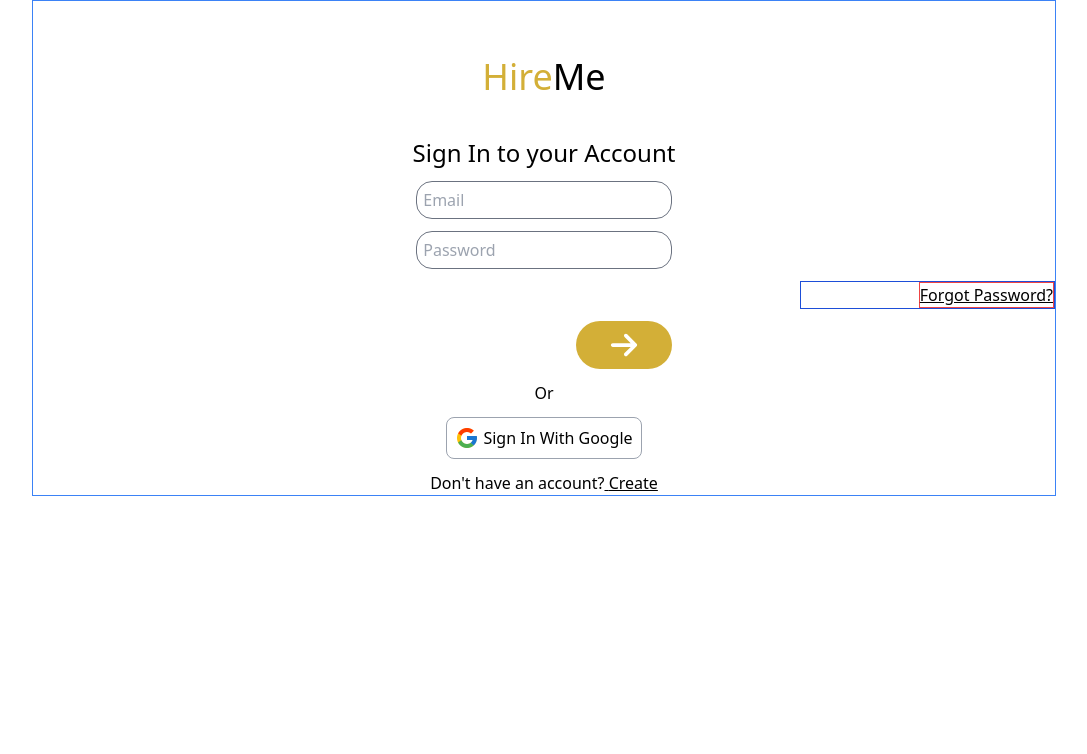
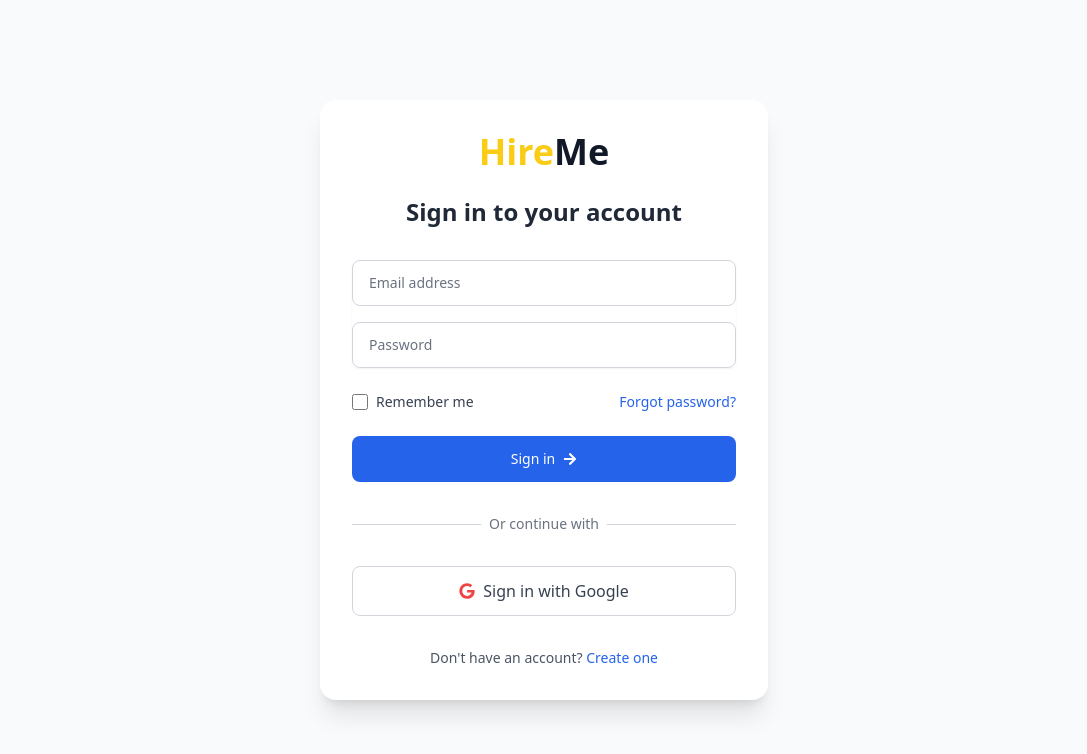
Before and after one commit to gautamalish/FinalYearProject, a React (Vite) app in the folder client/: page /signin in a window 1280 px wide. Shown: the top 754 px of the page, without its empty margins (96-1183 px from the left). Built offline with nearby package versions, Linux system fonts and the light colour scheme; no server answers.

Commit message:
Signin with better visuals

```diff
--- a/client/src/pages/SignIn.jsx
+++ b/client/src/pages/SignIn.jsx
@@ -1,105 +1,205 @@
 import React, { useState } from "react";
-import { FaArrowRight } from "react-icons/fa6";
-import googleIcon from "../assets/googleIcon.png";
-import "firebase/auth";
+import { FaArrowRight, FaGoogle } from "react-icons/fa";
+import { useNavigate } from "react-router-dom";
+import { auth } from "../config/firebase-config";
 import {
   getAuth,
   GoogleAuthProvider,
   signInWithEmailAndPassword,
   signInWithPopup,
 } from "firebase/auth";
-import { useNavigate } from "react-router-dom";
-import { auth } from "../config/firebase-config";
+
 const SignIn = () => {
   const navigate = useNavigate();
   const [formData, setFormData] = useState({ email: "", password: "" });
+  const [isLoading, setIsLoading] = useState(false);
+  const [googleLoading, setGoogleLoading] = useState(false);
+  const [error, setError] = useState("");
+
   function handleInputChange(e) {
     const { name, value } = e.target;
     setFormData((prev) => ({ ...prev, [name]: value }));
   }
+
   const loginWithGoogle = () => {
+    setGoogleLoading(true);
+    setError("");
     const auth = getAuth();
     const provider = new GoogleAuthProvider();
+
     signInWithPopup(auth, provider)
-      .then((result) => {
-        console.log("User signed in: ", result.user);
+      .then(() => {
         navigate("/");
       })
       .catch((error) => {
-        console.error("Error during sign-in ", error.message);
+        if (
+          error.code !== "auth/cancelled-popup-request" &&
+          error.code !== "auth/popup-closed-by-user"
+        ) {
+          setError(error.message);
+        }
+      })
+      .finally(() => {
+        setGoogleLoading(false);
       });
   };
 
   async function handleSubmit(e) {
     e.preventDefault();
+    setIsLoading(true);
+    setError("");
     try {
       await signInWithEmailAndPassword(auth, formData.email, formData.password);
-      console.log("User Logged In Successfully");
       navigate("/");
     } catch (error) {
-      console.log(error.message);
+      setError(error.message);
+    } finally {
+      setIsLoading(false);
     }
   }
+
   return (
-    <div className="m-auto w-4/5 border border-blue-500 flex items-center flex-col ">
-      <div className="mt-14">
-        <h1 className="text-4xl flex justify-center items-center">
-          <span className="text-gold">Hire</span>Me
+    <div className="min-h-screen flex items-center justify-center bg-gray-50 py-12 px-4 sm:px-6 lg:px-8">
+      <div className="max-w-md w-full bg-white rounded-2xl shadow-xl overflow-hidden p-8 space-y-8">
+        {/* Logo Header */}
+        <div className="text-center">
+          <h1 className="text-4xl font-bold text-gray-900">
+            <span className="text-yellow-400">Hire</span>Me
           </h1>
-        <h3 className="text-2xl mt-10">Sign In to your Account</h3>
+          <h2 className="mt-6 text-2xl font-semibold text-gray-800">
+            Sign in to your account
+          </h2>
         </div>
-      <form className="w-full">
-        <div className="flex flex-col items-center gap-3 mt-3 w-full">
+
+        {/* Error Message */}
+        {error && (
+          <div className="bg-red-50 text-red-600 p-3 rounded-lg text-sm">
+            {error}
+          </div>
+        )}
+
+        {/* Form */}
+        <form className="mt-8 space-y-6" onSubmit={handleSubmit}>
+          <div className="rounded-md shadow-sm space-y-4">
+            <div>
+              <label htmlFor="email" className="sr-only">
+                Email address
+              </label>
               <input
-            type="text"
-            placeholder="Email"
-            className="border border-gray-500 rounded-2xl p-1.5 w-3/12 max-md:w-full"
+                id="email"
                 name="email"
+                type="email"
+                autoComplete="email"
+                required
+                className="appearance-none relative block w-full px-4 py-3 border border-gray-300 placeholder-gray-500 text-gray-900 rounded-lg focus:outline-none focus:ring-2 focus:ring-blue-500 focus:border-blue-500 focus:z-10 sm:text-sm"
+                placeholder="Email address"
                 value={formData.email}
                 onChange={handleInputChange}
               />
+            </div>
+            <div>
+              <label htmlFor="password" className="sr-only">
+                Password
+              </label>
               <input
-            type="text"
+                id="password"
+                name="password"
+                type="password"
+                autoComplete="current-password"
+                required
+                className="appearance-none relative block w-full px-4 py-3 border border-gray-300 placeholder-gray-500 text-gray-900 rounded-lg focus:outline-none focus:ring-2 focus:ring-blue-500 focus:border-blue-500 focus:z-10 sm:text-sm"
                 placeholder="Password"
-            className="border border-gray-500 rounded-2xl p-1.5 w-3/12 max-md:w-full"
-            name="password"
                 value={formData.password}
                 onChange={handleInputChange}
               />
             </div>
-      </form>
-      <div className="max-md:w-1/2 w-1/4 items-center justify-end mt-3 border border-blue-700 relative flex ml-auto">
-        <p className="underline cursor-pointer border border-red-500">
-          Forgot Password?
-        </p>
           </div>
-      <div className="max-md:w-full w-1/4 flex justify-end mt-3">
+
+          <div className="flex items-center justify-between">
+            <div className="flex items-center">
+              <input
+                id="remember-me"
+                name="remember-me"
+                type="checkbox"
+                className="h-4 w-4 text-blue-600 focus:ring-blue-500 border-gray-300 rounded"
+              />
+              <label
+                htmlFor="remember-me"
+                className="ml-2 block text-sm text-gray-700"
+              >
+                Remember me
+              </label>
+            </div>
+
+            <div className="text-sm">
               <button
-          className="bg-gold w-24 h-12 rounded-3xl flex justify-center items-center"
-          onClick={handleSubmit}
+                type="button"
+                className="font-medium text-blue-600 hover:text-blue-500"
+                onClick={() => navigate("/forgot-password")}
               >
-          <FaArrowRight size={30} color="white" />
+                Forgot password?
               </button>
             </div>
-      <div className="mt-3">
-        <p className="flex justify-center">Or</p>
+          </div>
+
+          <div>
             <button
-          className="border border-gray-400 rounded-lg flex items-center gap-1 p-2 m-auto mt-3"
+              type="submit"
+              disabled={isLoading}
+              className="group relative w-full flex justify-center items-center py-3 px-4 border border-transparent text-sm font-medium rounded-lg text-white bg-blue-600 hover:bg-blue-700 focus:outline-none focus:ring-2 focus:ring-offset-2 focus:ring-blue-500 transition-colors duration-300"
+            >
+              {isLoading ? (
+                "Signing in..."
+              ) : (
+                <>
+                  Sign in
+                  <FaArrowRight className="ml-2" />
+                </>
+              )}
+            </button>
+          </div>
+        </form>
+
+        {/* Divider */}
+        <div className="relative">
+          <div className="absolute inset-0 flex items-center">
+            <div className="w-full border-t border-gray-300" />
+          </div>
+          <div className="relative flex justify-center text-sm">
+            <span className="px-2 bg-white text-gray-500">
+              Or continue with
+            </span>
+          </div>
+        </div>
+
+        {/* Google Sign In */}
+        <div>
+          <button
             onClick={loginWithGoogle}
+            disabled={googleLoading}
+            className="w-full flex items-center justify-center gap-2 py-3 px-4 border border-gray-300 rounded-lg bg-white text-gray-700 hover:bg-gray-50 focus:outline-none focus:ring-2 focus:ring-offset-2 focus:ring-blue-500 transition-colors duration-300"
           >
-          <img src={googleIcon} alt="GoogleImage" width="24px" />
-          Sign In With Google
+            {googleLoading ? (
+              "Signing in..."
+            ) : (
+              <>
+                <FaGoogle className="text-red-500" />
+                Sign in with Google
+              </>
+            )}
           </button>
-        <p className="mt-3 ">
-          Don't have an account?
-          <span
-            className="underline cursor-pointer"
+        </div>
+
+        {/* Sign Up Link */}
+        <div className="text-center text-sm text-gray-600">
+          Don't have an account?{" "}
+          <button
             onClick={() => navigate("/signup")}
+            className="font-medium text-blue-600 hover:text-blue-500"
           >
-            {" "}
-            Create
-          </span>
-        </p>
+            Create one
+          </button>
+        </div>
       </div>
     </div>
   );
```
Lines whose indentation alone changed are shown as unchanged.
